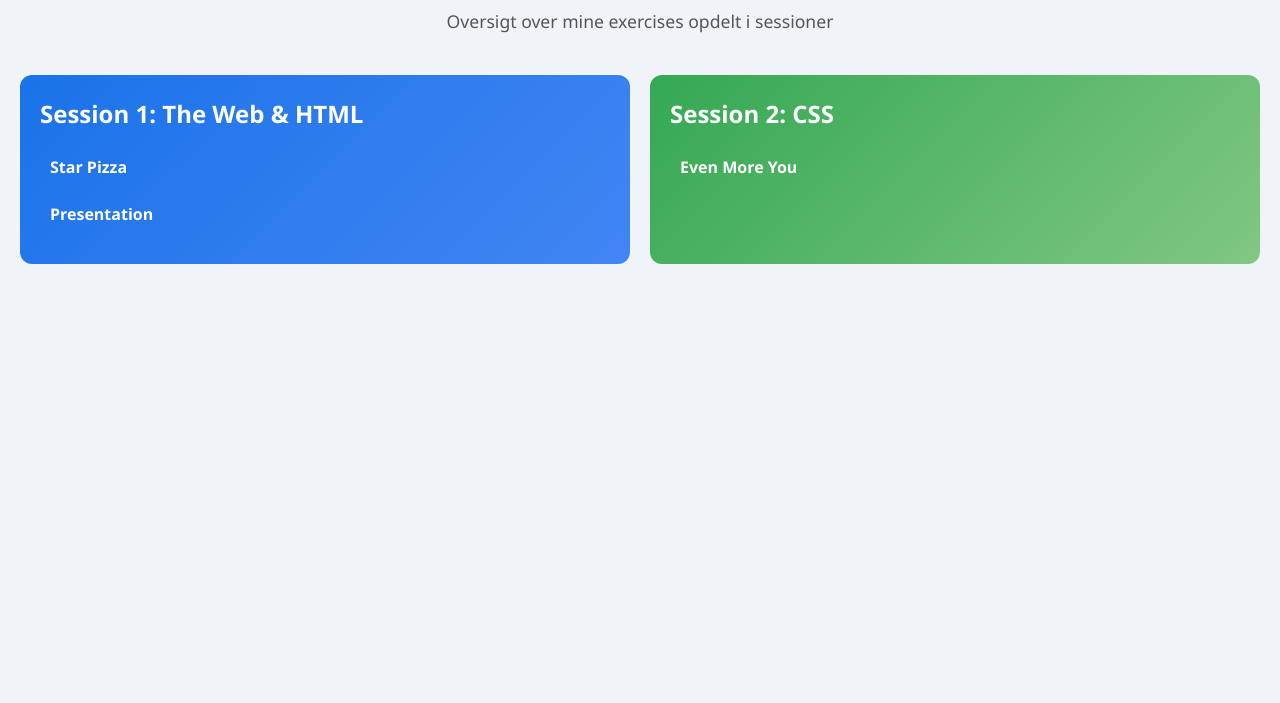
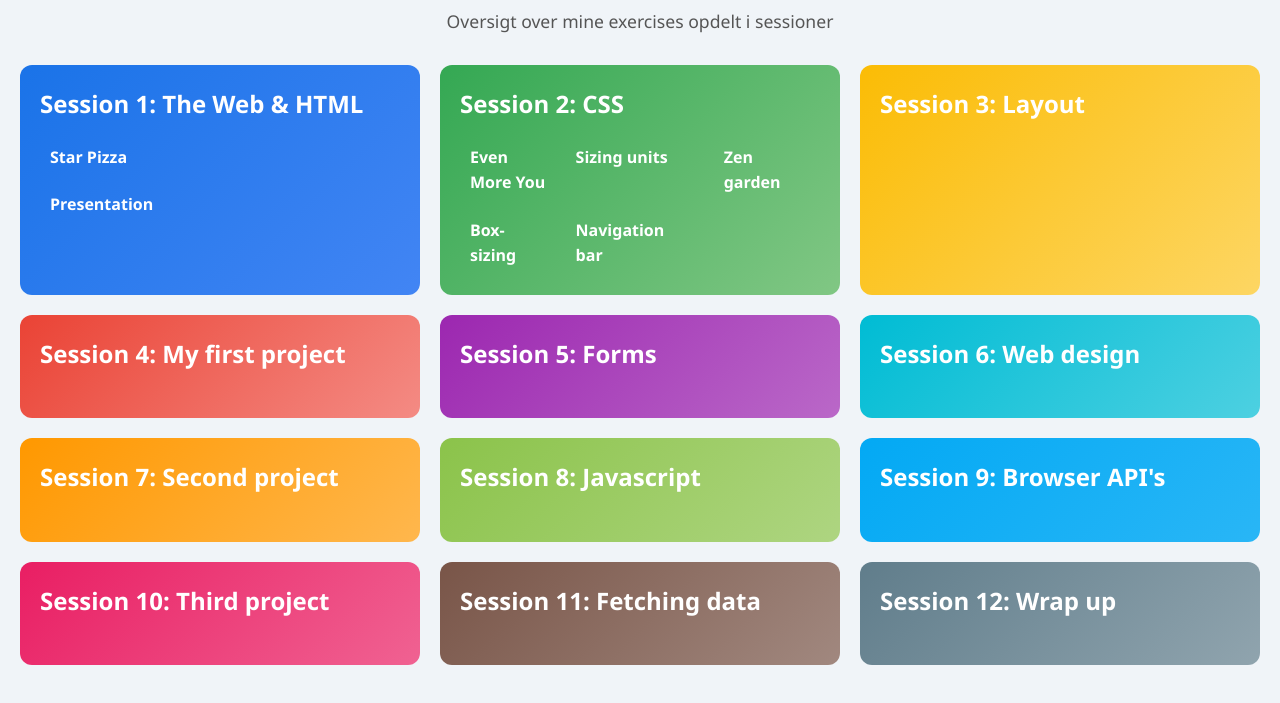
Before and after one commit to emilTejnRasmussen/Webudvikling-1, a plain HTML site: page index.html in a window 1280 px wide. Shown: the part 87-790 px from the top of the page. Drawn offline with Linux system fonts and the light colour scheme.

Commit message:
Adding sessions 2 exercise and changing main index.html

```diff
--- /dev/null
+++ b/Session_02_CSS/navigation-bar/styles.css
@@ -0,0 +1,52 @@
+* {
+        margin: 0;
+      }
+      :root {
+        box-sizing: border-box;
+        --text-color: #432818;
+        --hover-color: #656d4a;
+        --button-color: #c2c5aa;
+        --nav-bg-color: #c2c5aa;
+        --active-bg-color: #414833;
+      }
+
+      nav {
+        background-color: var(--nav-bg-color);
+        display: flex;
+        justify-content: center;
+        align-items: center;
+      }
+      ul {
+        display: flex;
+        justify-content: center;
+        align-items: center;
+      }
+
+      li {
+        display: inline;
+      }
+      a {
+        display: flex;
+        justify-content: center;
+        align-items: center;
+        background-color: var(--button-color);
+
+        padding-left: 2rem;
+        padding-right: 2rem;
+        height: 6rem;
+        width: 6rem;
+
+        font-size: 1.7rem;
+        font-family: 'Segoe UI', Tahoma, Geneva, Verdana, sans-serif;
+
+        text-decoration: none;
+        color: var(--text-color);
+      }
+      a:hover {
+        background-color: var(--hover-color);
+      }
+
+      .active {
+        background-color: var(--active-bg-color);
+        color: #fff;
+      }
--- a/index.html
+++ b/index.html
@@ -25,10 +25,84 @@
       <h2>Session 2: CSS</h2>
       <ul>
         <li><a href="Session_02_CSS/exercise-even-more-you/index.html">Even More You</a></li>
+        <li><a href="Session_02_CSS/box-sizing/index.html">Box-sizing</a></li>
+        <li><a href="Session_02_CSS/sizing-units/index.html">Sizing units</a></li>
+        <li><a href="Session_02_CSS/navigation-bar/index.html">Navigation bar</a></li>
+        <li><a href="Session_02_CSS/exercise-zen-garden/index.html">Zen garden</a></li>
       </ul>
     </section>
 
-    <!-- Flere sessions kan tilføjes her -->
+    <section class="session session-3">
+      <h2>Session 3: Layout</h2>
+      <ul>
+
+      </ul>
+    </section>
+
+    <section class="session session-4">
+      <h2>Session 4: My first project</h2>
+      <ul>
+
+      </ul>
+    </section>
+
+    <section class="session session-5">
+      <h2>Session 5: Forms</h2>
+      <ul>
+
+      </ul>
+    </section>
+
+    <section class="session session-6">
+      <h2>Session 6: Web design</h2>
+      <ul>
+
+      </ul>
+    </section>
+
+    <section class="session session-7">
+      <h2>Session 7: Second project</h2>
+      <ul>
+
+      </ul>
+    </section>
+
+    <section class="session session-8">
+      <h2>Session 8: Javascript</h2>
+      <ul>
+
+      </ul>
+    </section>
+
+    <section class="session session-9">
+      <h2>Session 9: Browser API's</h2>
+      <ul>
+
+      </ul>
+    </section>
+
+    <section class="session session-10">
+      <h2>Session 10: Third project</h2>
+      <ul>
+
+      </ul>
+    </section>
+
+    <section class="session session-11">
+      <h2>Session 11: Fetching data</h2>
+      <ul>
+
+
+      </ul>
+    </section>
+
+    <section class="session session-12">
+      <h2>Session 12: Wrap up</h2>
+      <ul>
+
+      </ul>
+    </section>
+
   </main>
 </body>
 </html>
--- a/style.css
+++ b/style.css
@@ -17,7 +17,7 @@ body {
 /* Header styling */
 header {
   text-align: center;
-  margin-bottom: 40px;
+  margin-bottom: 30px;
 }
 
 header h1 {
@@ -34,8 +34,17 @@ header p {
 /* Grid layout for sessions */
 .sessions-grid {
   display: grid;
-  grid-template-columns: repeat(auto-fit, minmax(280px, 1fr));
-  gap: 20px;
+  grid-template-columns: repeat(3, 1fr); /* 3 columns */
+  grid-template-rows: repeat(4, auto);   /* 4 rows */
+  gap: 20px;                             /* spacing between cards */
+  width: 100%;
+}
+
+@media (max-width: 768px) {
+  .sessions-grid {
+    grid-template-columns: 1fr; /* 1 column on mobile */
+    grid-template-rows: auto;   /* as many rows as needed */
+  }
 }
 
 /* Session card styling */
@@ -58,10 +67,14 @@ header p {
 /* Project list styling */
 ul {
   list-style: none;
+  display: grid;
+  grid-template-rows: repeat(2, auto); /* only 2 rows */
+  grid-auto-flow: column;              /* fill down, then move right */
+  gap: 10px;
+  padding: 0;
 }
-
 ul li {
-  margin-bottom: 10px;
+  margin: 0;
 }
 
 ul li a {
```
Also changed, not shown: Session_02_CSS/box-sizing/index.html (added, +27 -0 lines), Session_02_CSS/navigation-bar/index.html (added, +19 -0 lines), Session_02_CSS/navigation-bar/sites/about.html (added, +19 -0 lines), Session_02_CSS/navigation-bar/sites/contact.html (added, +19 -0 lines), Session_02_CSS/navigation-bar/sites/services.html (added, +19 -0 lines), Session_02_CSS/sizing-units/index.html (added, +60 -0 lines).
